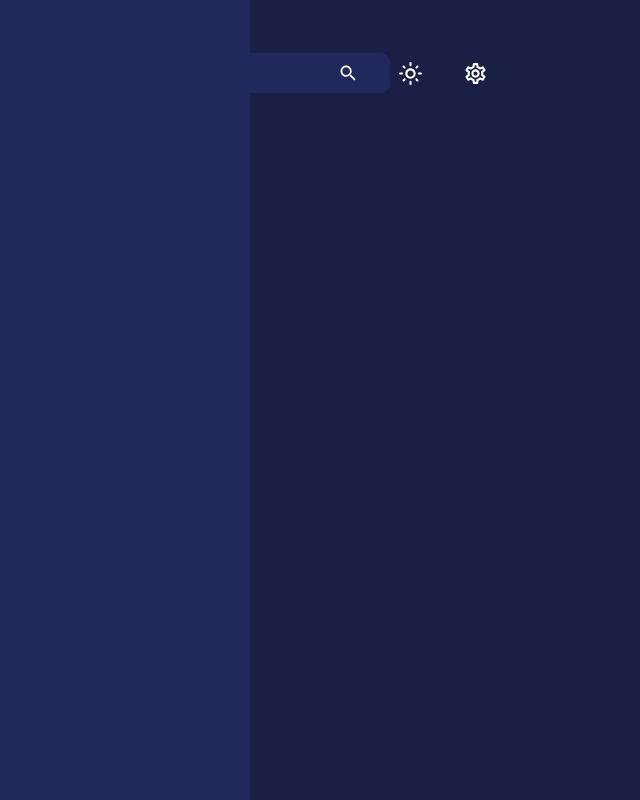
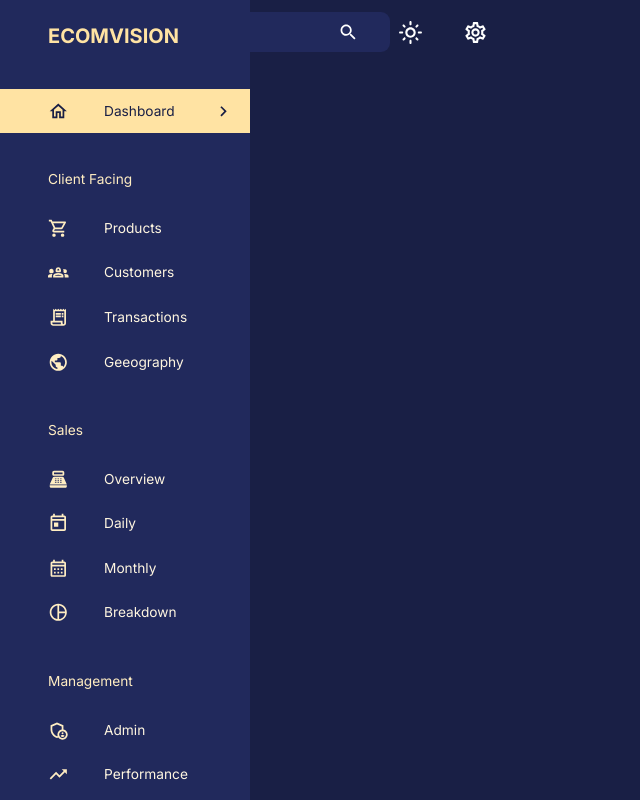
Before and after one commit to Dedition/pos-system, a React (Create React App) app in the folder frontend/: page /dashboard in a window 1280 px wide. Shown: the whole page, without its empty margins (0-640 px from the left). Built offline with nearby package versions, Linux system fonts and the light colour scheme; a web font is replaced by a local one.

Commit message:
Got sidebar to open.  Need to fix margin

```diff
--- a/frontend/src/components/SidebarPage/Sidebar.jsx
+++ b/frontend/src/components/SidebarPage/Sidebar.jsx
@@ -3,7 +3,7 @@ import { useLocation, useNavigate } from "react-router-dom";
 import FlexBetween from "../Styles/FlexBetween";
 import profilepic from "../../assets/profilepic.jpeg";
 import {
-    Box, Drawer, Divider, IconButton, List, ListItem, ListItemIcon, ListItemText, Typography, useMediaQuery, useTheme,
+    Box, Drawer, Divider, IconButton, List, ListItem, ListItemIcon, ListItemText, Typography, useMediaQuery, useTheme, ListItemButton,
 } from "@mui/material";
 import {
     SettingsOutlined,
@@ -22,6 +22,65 @@ import {
     PieChartOutlined,
 } from "@mui/icons-material";
 
+
+const navItems = [
+    {
+        text: "Dashboard",
+        icon: <HomeOutlined />,
+    },
+    {
+        text: "Client Facing",
+        icon: null,
+    },
+    {
+        text: "Products",
+        icon: <ShoppingCartOutlined />,
+    },
+    {
+        text: "Customers",
+        icon: <Groups2Outlined />,
+    },
+    {
+        text: "Transactions",
+        icon: <ReceiptLongOutlined />,
+    },
+    {
+        text: "Geeography",
+        icon: <PublicOutlined />,
+    },
+    {
+        text: "Sales",
+        icon: null
+    },
+    {
+        text: "Overview",
+        icon: <PointOfSaleOutlined />,
+    },
+    {
+        text: "Daily",
+        icon: <TodayOutlined />,
+    },
+    {
+        text: "Monthly",
+        icon: <CalendarMonthOutlined />,
+    },
+    {
+        text: "Breakdown",
+        icon: <PieChartOutlined />,
+    },
+    {
+        text: "Management",
+        icon: null,
+    },
+    {
+        text: "Admin",
+        icon: <AdminPanelSettingsOutlined />,
+    },
+    {
+        text: "Performance",
+        icon: <TrendingUpOutlined />,
+    },
+]
 const Sidebar = ({
     isNonMobile, drawerWidth, isSideBarOpen, setIsSideBarOpen,
 }) => {
@@ -34,28 +93,94 @@ const Sidebar = ({
 
     return (
         <Box component="nav">
-            [isSideBarOpen && (
+            {isSideBarOpen && (
                 <Drawer
                     open={isSideBarOpen}
                     onClose={() => setIsSideBarOpen(false)}
-                variant={isNonMobile ? "persistent" : "temporary"}
+                    variant="persistent"
                     anchor="left"
                     sx={{
                         width: drawerWidth,
                         "& .MuiDrawer-paper": {
                             color: theme.palette.secondary[200],
                             backgroundColor: theme.palette.background.alt,
-                        boxSizing: "border-box",
+                            boxSixing: "border-box",
                             borderWidth: isNonMobile ? 0 : "2px",
-                        width: drawerWidth
-                    }
+                            width: drawerWidth,
+                        },
                     }}
                 >
+                    <Box width="100%">
+                        <Box m="1.5rem 2rem 2rem 3rem">
+                            <FlexBetween color={theme.palette.secondary.main}>
+                                <Box display="flex" alignItems="center" gap="0.5rem">
+                                    <Typography variant="h4" fontWeight="bold">
+                                        ECOMVISION
+                                    </Typography>
+                                </Box>
+                                {!isNonMobile && (
+                                    <IconButton onClick={() => setIsSideBarOpen(!isSideBarOpen)}>
+                                        <ChevronLeft />
+                                    </IconButton>
+                                )}
+                            </FlexBetween>
+                        </Box>
+                        <List>
+                            {navItems.map(({ text, icon }) => {
+                                if (!icon) {
+                                    return (
+                                        <Typography key={text} sx={{ m: "2.25rem 0 1rem 3rem" }}>
+                                            {text}
+                                        </Typography>
+                                    );
+                                }
+                                const lcText = text.toLowerCase();
 
+                                return (
+                                    <ListItem key={text} disablePadding>
+                                        <ListItemButton
+                                            onClick={() => {
+                                                navigate(`/${lcText}`);
+                                                setActive(lcText);
+                                            }}
+                                            sx={{
+                                                backgroundColor:
+                                                    active === lcText
+                                                        ? theme.palette.secondary[300]
+                                                        : "transparent",
+                                                color:
+                                                    active === lcText
+                                                        ? theme.palette.primary[600]
+                                                        : theme.palette.secondary[100],
+                                            }}
+                                        >
+                                            <ListItemIcon
+                                                sx={{
+                                                    ml: "2rem",
+                                                    color:
+                                                        active === lcText
+                                                            ? theme.palette.primary[600]
+                                                            : theme.palette.secondary[200],
+                                                }}
+                                            >
+                                                {icon}
+                                            </ListItemIcon>
+                                            <ListItemText primary={text} />
+                                            {active === lcText && (
+                                                <ChevronRightOutlined sx={{ ml: "auto" }} />
+                                            )}
+                                        </ListItemButton>
+                                    </ListItem>
+                                );
+                            })}
+                        </List>
+                    </Box>
                 </Drawer>
-            )]
-        </Box >
+            )}
+        </Box>
+
     )
 }
 
+
 export default Sidebar;
```
Lines whose indentation alone changed are shown as unchanged.
